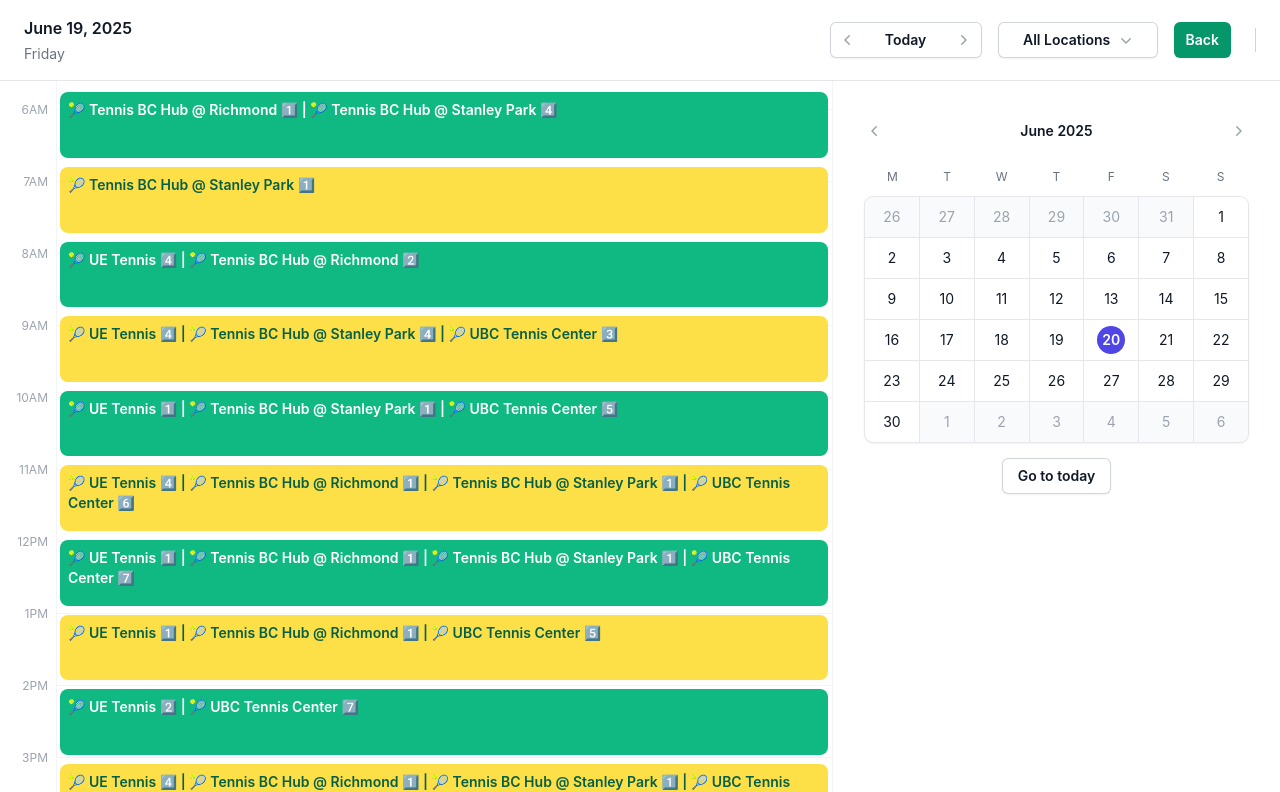
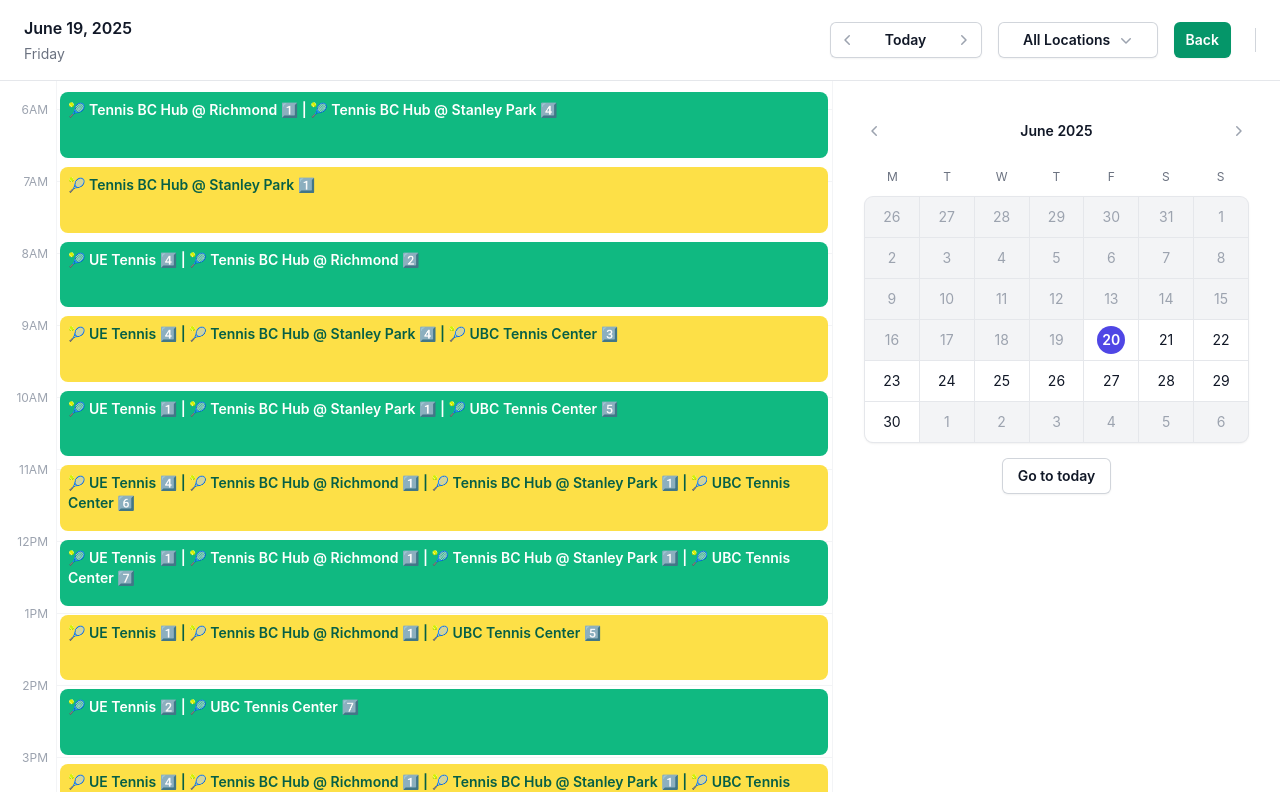
Before and after one commit to JYC-L/open-tennis-court-vancouver, a React (Create React App) app in the folder frontend/: page /courtfinder in a window 1280 px wide. Shown: the top 792 px of the page. Built offline with nearby package versions, Linux system fonts and the light colour scheme.

Commit message:
Calendar UI Improved

```diff
--- a/frontend/src/pages/CourtFinder.tsx
+++ b/frontend/src/pages/CourtFinder.tsx
@@ -813,23 +813,34 @@
             <div>S</div>
             <div>S</div>
           </div>
+
           <div className="isolate mt-2 grid grid-cols-7 gap-px rounded-lg bg-gray-200 text-sm shadow ring-1 ring-gray-200">
-            {monthDays.map((day, dayIdx) => (
+            {monthDays.map((day, dayIdx) => {
+              // Check whether is the past data
+              const todayStr = getVancouverTodayString();
+              const isPast = day.date < todayStr;
+              return (
                 <button
                   key={day.date}
                   type="button"
                   onClick={() => {
+                    if (!isPast) {
                       setSelectedDate(day.date);
                       updateDayButtonStatus();
+                    }
                   }}
+                  disabled={isPast}
                   className={classNames(
-                  "py-1.5 hover:bg-gray-100 focus:z-10",
-                  day.isCurrentMonth ? "bg-white" : "bg-gray-50",
+                    "py-1.5 focus:z-10",
+                    day.isCurrentMonth && !isPast && "bg-white",
+                    !day.isCurrentMonth && "bg-gray-100",
+                    isPast && "bg-gray-100 text-gray-400",
                     (day.isSelected || day.isToday) && "font-semibold",
                     day.isSelected && "text-white",
                     !day.isSelected &&
                       day.isCurrentMonth &&
                       !day.isToday &&
+                      !isPast &&
                       "text-gray-900",
                     !day.isSelected &&
                       !day.isCurrentMonth &&
@@ -839,7 +850,8 @@
                     dayIdx === 0 && "rounded-tl-lg",
                     dayIdx === 6 && "rounded-tr-lg",
                     dayIdx === days.length - 7 && "rounded-bl-lg",
-                  dayIdx === days.length - 1 && "rounded-br-lg"
+                    dayIdx === days.length - 1 && "rounded-br-lg",
+                    isPast && "cursor-not-allowed"
                   )}
                 >
                   <time
@@ -853,8 +865,10 @@
                     {(day.date.split("-").pop() ?? "").replace(/^0/, "")}
                   </time>
                 </button>
-            ))}
+              );
+            })}
           </div>
+
           <div className="flex justify-center mt-4">
             <button
               type="button"
--- a/frontend/src/pages/CourtsDetail.tsx
+++ b/frontend/src/pages/CourtsDetail.tsx
@@ -45,7 +45,7 @@
           style={{ maxHeight: 500 }}
         >
           <Dialog.Title className="text-lg lg:text-2xl font-bold mb-2">
-            Event Details
+            Court Availability Details
           </Dialog.Title>
           <div className="overflow-y-auto" style={{ maxHeight: 350 }}>
             <div className="mb-2 text-sm lg:text-lg">
```
Also changed, not shown: 1 other file (tests, documents, lock files or other folders). Lines whose indentation alone changed are shown as unchanged.
